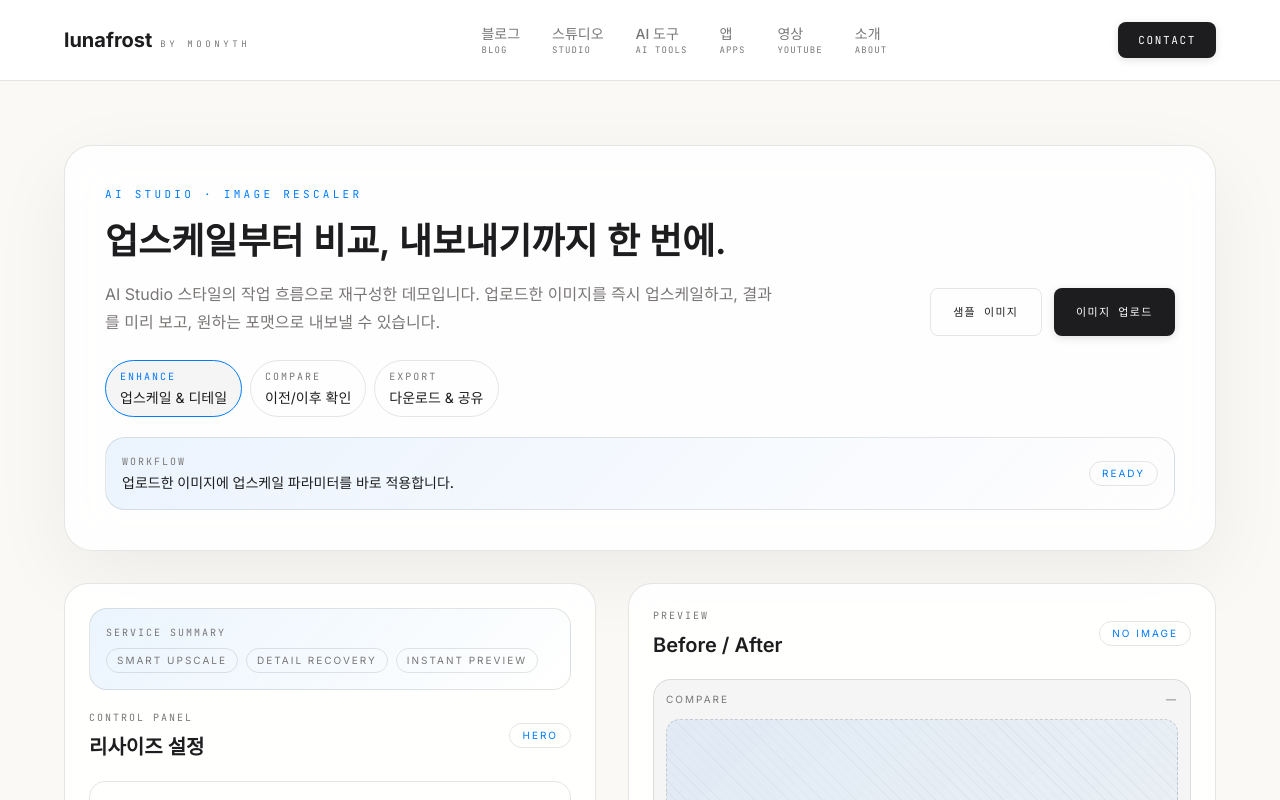
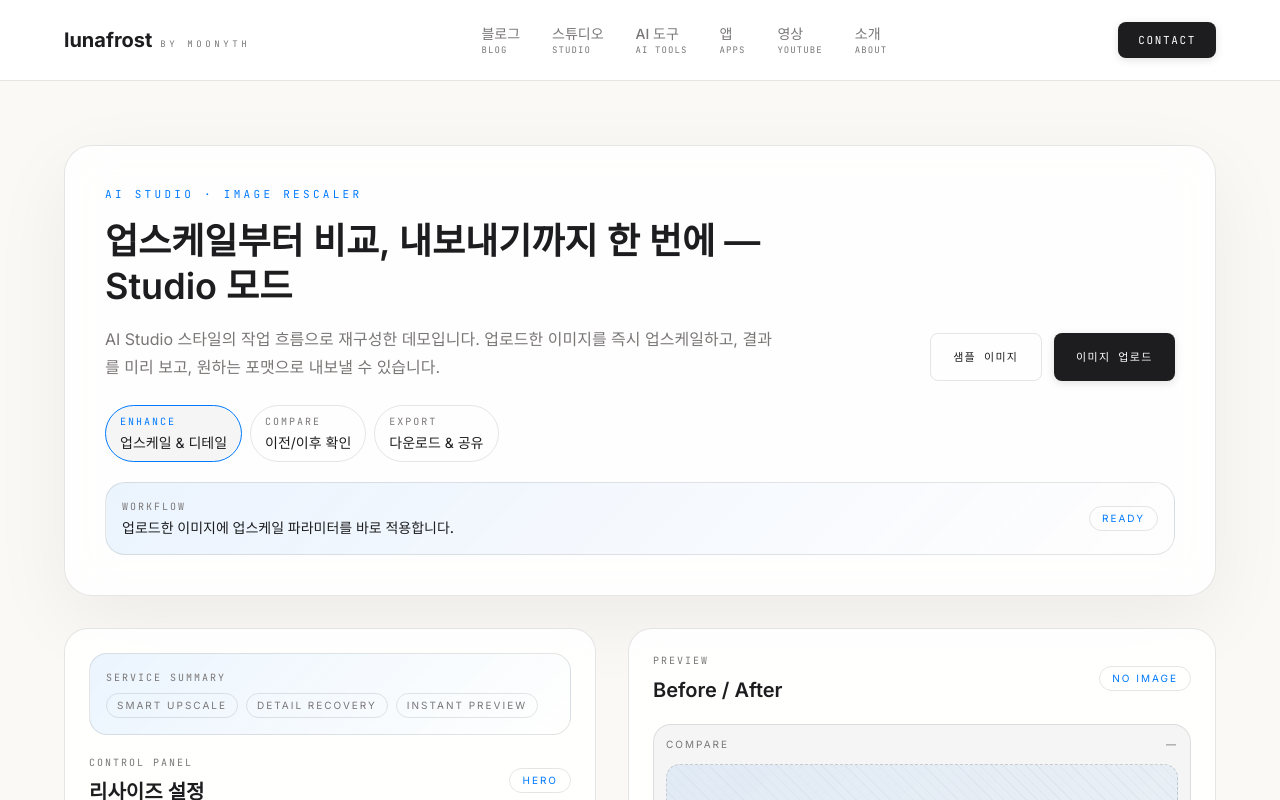
Before and after one commit to Jaden-CHI/lunafrost-landing, a Next.js app: page /tools/image-rescaler in a window 1280 px wide. Shown: the top 800 px of the page. Built offline with nearby package versions, Linux system fonts and the light colour scheme.

Commit message:
Adjust studio heading copy

```diff
--- a/components/tools/ImageRescalerTool.tsx
+++ b/components/tools/ImageRescalerTool.tsx
@@ -188,7 +188,7 @@ export default function ImageRescalerTool() {
                 AI STUDIO · IMAGE RESCALER
               </div>
               <h1 className="font-[family-name:var(--font-inter)] text-3xl font-semibold leading-tight md:text-4xl" style={{ color: 'var(--text)' }}>
-                업스케일부터 비교, 내보내기까지 한 번에.
+                업스케일부터 비교, 내보내기까지 한 번에 — Studio 모드
               </h1>
               <p className="leading-[1.75]" style={{ color: 'var(--text-muted)' }}>
                 AI Studio 스타일의 작업 흐름으로 재구성한 데모입니다. 업로드한 이미지를 즉시 업스케일하고, 결과를 미리 보고, 원하는 포맷으로 내보낼 수 있습니다.
```
